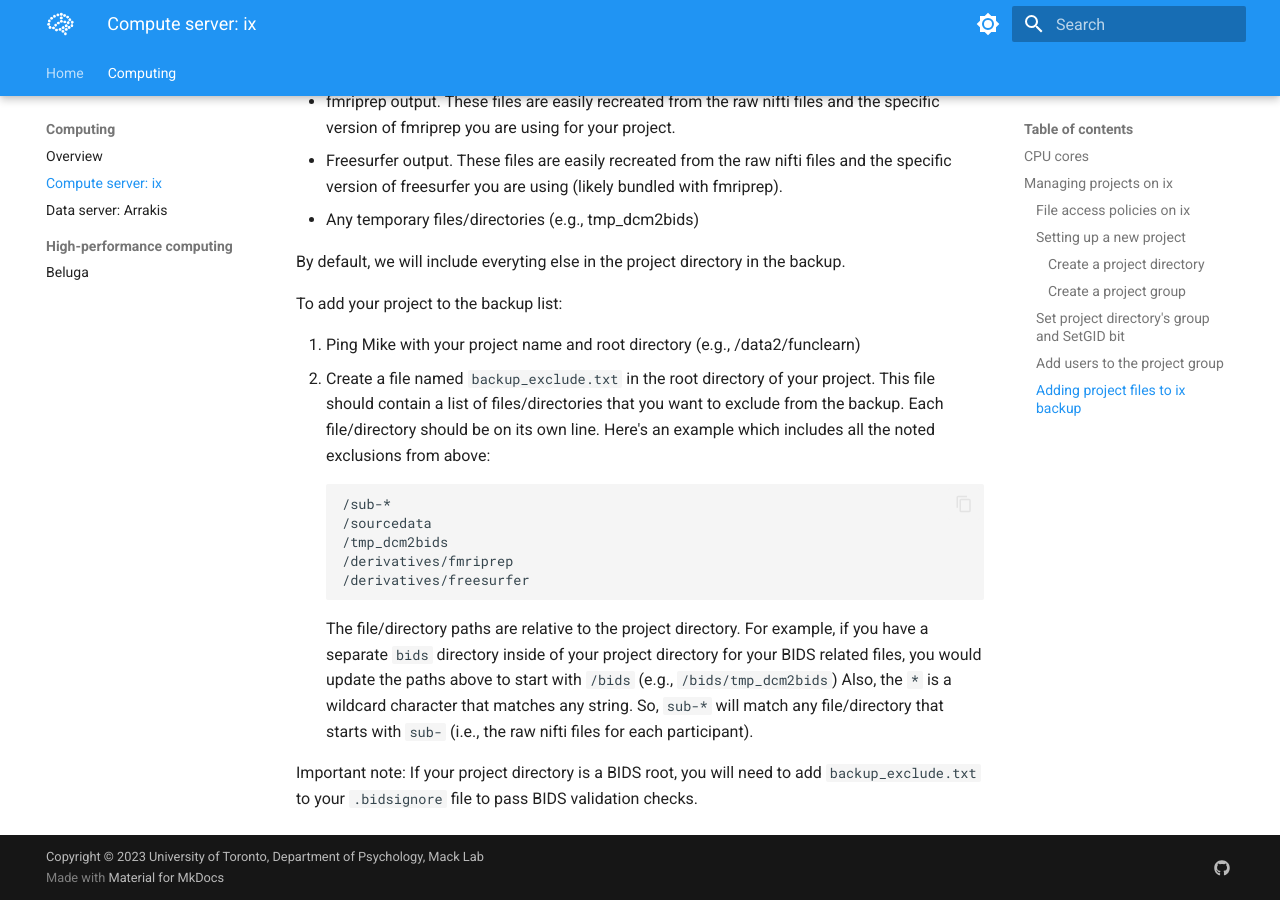
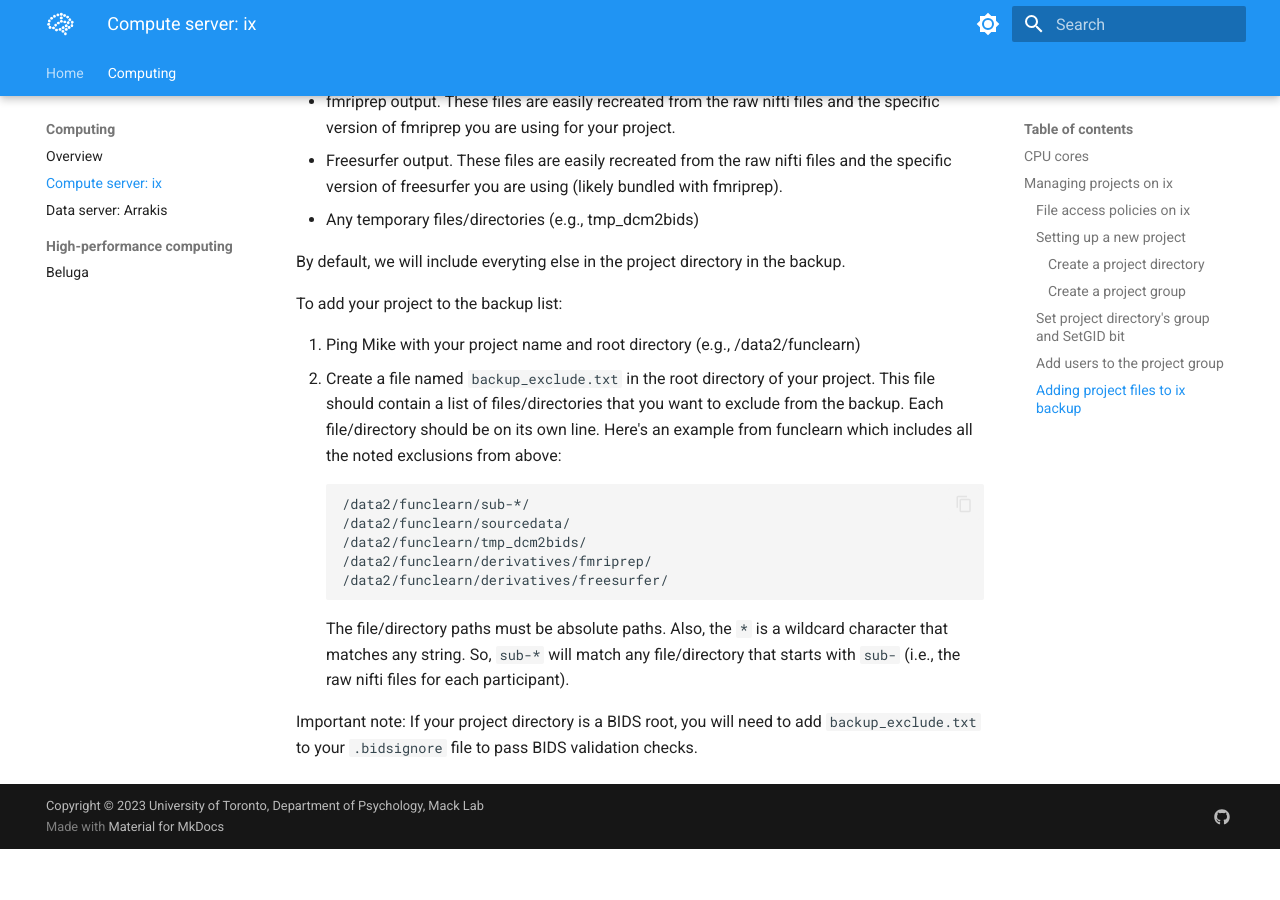
Before and after one commit to macklab/manual, an MkDocs documentation site: the page built from docs/ix.md, in a window 1280 px wide and 900 px high, scrolled down 3892 px. Built offline with MkDocs 1.6.1 and Material for MkDocs 9.7.7, drawn with Linux system fonts in a browser that asks for light colours; after the commit the page ends 4741 px from its top, so only the background shows below that.

Commit message:
fixing paths again

````diff
--- a/docs/ix.md
+++ b/docs/ix.md
@@ -121,14 +121,14 @@ By default, we will include everyting else in the project directory in the backu
 To add your project to the backup list:
 
 1. Ping Mike with your project name and root directory (e.g., /data2/funclearn)
-2. Create a file named `backup_exclude.txt` in the root directory of your project. This file should contain a list of files/directories that you want to exclude from the backup. Each file/directory should be on its own line. Here's an example which includes all the noted exclusions from above:
+2. Create a file named `backup_exclude.txt` in the root directory of your project. This file should contain a list of files/directories that you want to exclude from the backup. Each file/directory should be on its own line. Here's an example from funclearn which includes all the noted exclusions from above:
 ```
-/sub-*
-/sourcedata
-/tmp_dcm2bids
-/derivatives/fmriprep
-/derivatives/freesurfer
+/data2/funclearn/sub-*/
+/data2/funclearn/sourcedata/
+/data2/funclearn/tmp_dcm2bids/
+/data2/funclearn/derivatives/fmriprep/
+/data2/funclearn/derivatives/freesurfer/
 ```
-The file/directory paths are relative to the project directory. For example, if you have a separate `bids` directory inside of your project directory for your BIDS related files, you would update the paths above to start with `/bids` (e.g., `/bids/tmp_dcm2bids`) Also, the `*` is a wildcard character that matches any string. So, `sub-*` will match any file/directory that starts with `sub-` (i.e., the raw nifti files for each participant).
+The file/directory paths must be absolute paths. Also, the `*` is a wildcard character that matches any string. So, `sub-*` will match any file/directory that starts with `sub-` (i.e., the raw nifti files for each participant).
 
 Important note: If your project directory is a BIDS root, you will need to add `backup_exclude.txt` to your `.bidsignore` file to pass BIDS validation checks.
````
